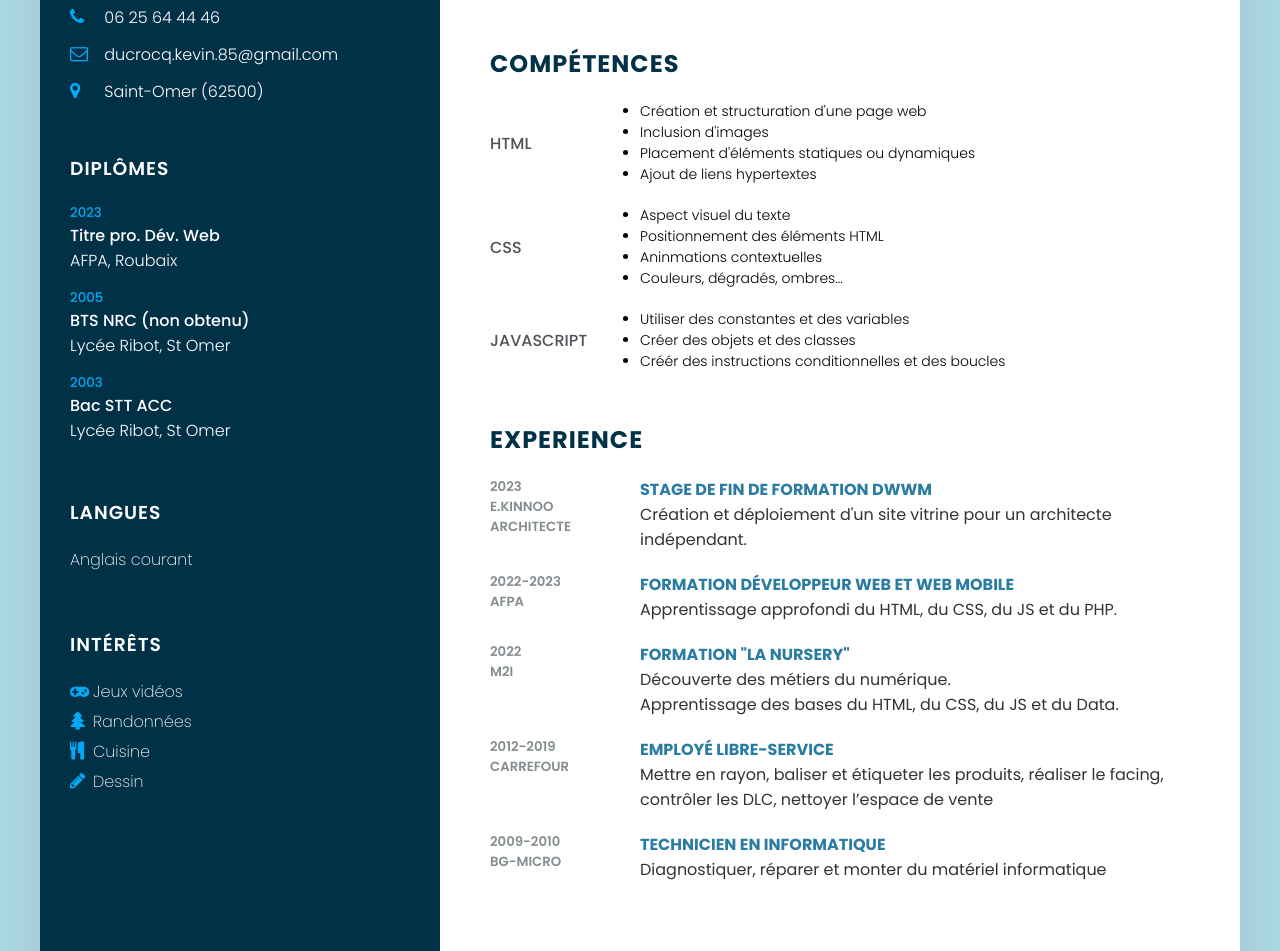
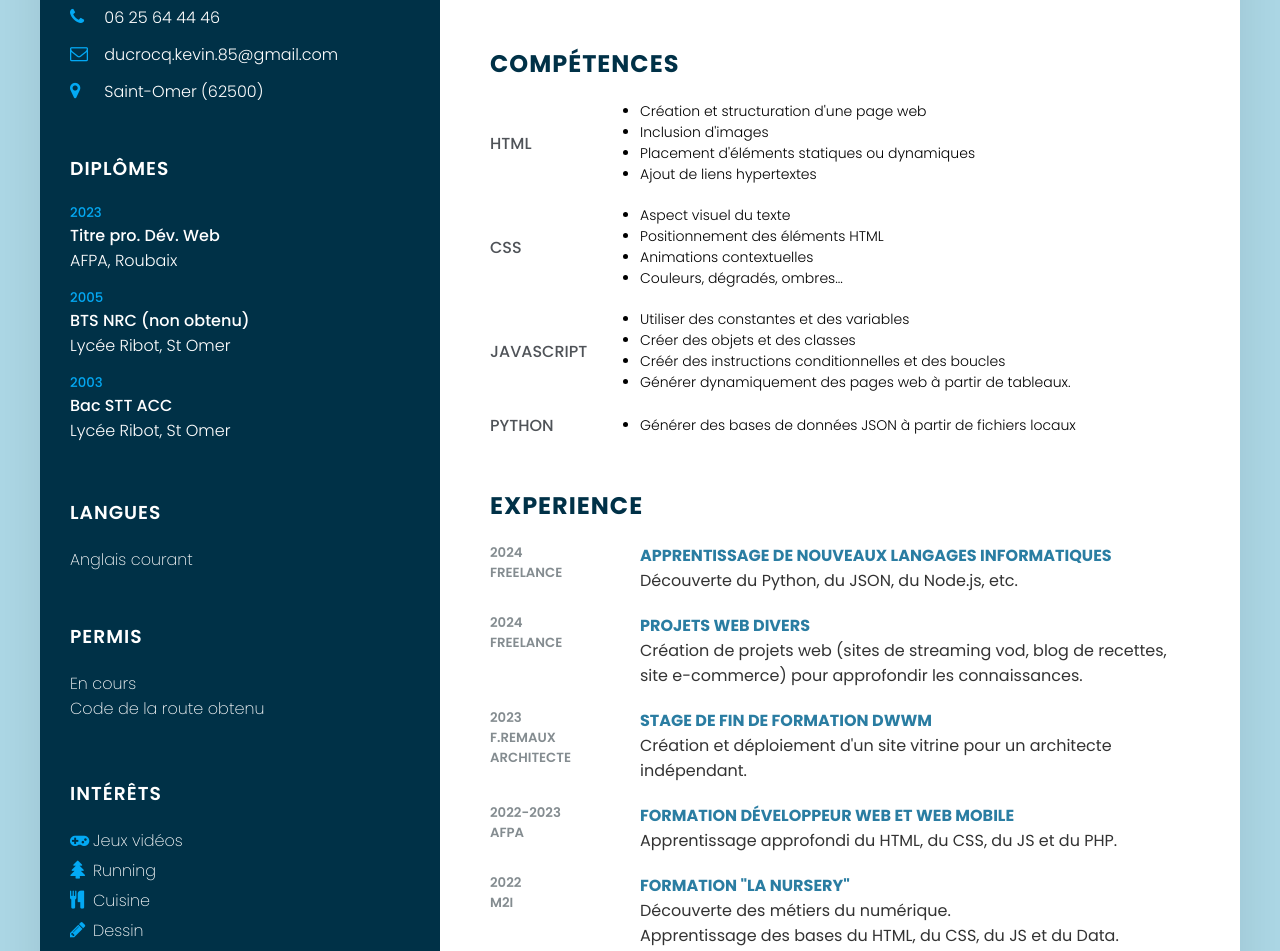
Before and after one commit to KevinDq/CV_, a plain HTML site: page index.html in a window 1280 px wide. Shown: the part 249-1200 px from the top of the page. Drawn offline with Linux system fonts and the light colour scheme.

Commit message:
Update index.html

```diff
--- a/index.html
+++ b/index.html
@@ -76,6 +76,15 @@
               </li>
             </ul>
           </div>
+          <div class="contactInfo language">
+            <h3 class="title">Permis</h3>
+            <ul>
+              <li>
+                <h4 class="text">En cours</h4>
+                <h4 class="text">Code de la route obtenu</h4>
+              </li>
+            </ul>
+          </div>
           <div class="about_interest">
             <h3 class="title">Intérêts</h3>
             <div class="interest_list">
@@ -83,7 +92,7 @@
                 <li>
                   <i class="fa fa-gamepad" aria-hidden="true"></i>Jeux vidéos
                 </li>
-                <li><i class="fa fa-tree" aria-hidden="true"></i>Randonnées</li>
+                <li><i class="fa fa-tree" aria-hidden="true"></i>Running</li>
                 <li><i class="fa fa-cutlery" aria-hidden="true"></i>Cuisine</li>
                 <li><i class="fa fa-pencil" aria-hidden="true"></i>Dessin</li>
               </ul>
@@ -121,7 +130,7 @@
             <ul>
               <li>Aspect visuel du texte</li>
               <li>Positionnement des éléments HTML</li>
-              <li>Aninmations contextuelles</li>
+              <li>Animations contextuelles</li>
               <li>Couleurs, dégradés, ombres...</li>
             </ul>
           </div>
@@ -131,6 +140,13 @@
               <li>Utiliser des constantes et des variables</li>
               <li>Créer des objets et des classes</li>
               <li>Créér des instructions conditionnelles et des boucles</li>
+              <li>Générer dynamiquement des pages web à partir de tableaux.</li>
+            </ul>
+          </div>
+          <div class="box">
+            <h4>Python</h4>
+            <ul>
+              <li>Générer des bases de données JSON à partir de fichiers locaux</li>
             </ul>
           </div>
         </div>
@@ -138,8 +154,32 @@
           <h2 class="title2">Experience</h2>
           <div class="box">
             <div class="year_company">
+              <h5>2024</h5>
+              <h5>Freelance</h5>
+            </div>
+            <div class="text">
+              <h4>Apprentissage de nouveaux langages informatiques </h4>
+              <p>
+                Découverte du Python, du JSON, du Node.js, etc.
+              </p>
+            </div>
+          </div>
+          <div class="box">
+            <div class="year_company">
+              <h5>2024</h5>
+              <h5>Freelance</h5>
+            </div>
+            <div class="text">
+              <h4>Projets web divers</h4>
+              <p>
+                Création de projets web (sites de streaming vod, blog de recettes, site e-commerce) pour approfondir les connaissances.
+              </p>
+            </div>
+          </div>
+          <div class="box">
+            <div class="year_company">
               <h5>2023</h5>
-              <h5>E.Kinnoo <br> Architecte</h5>
+              <h5>F.Remaux <br> Architecte</h5>
             </div>
             <div class="text">
               <h4>Stage de fin de formation DWWM</h4>
```
